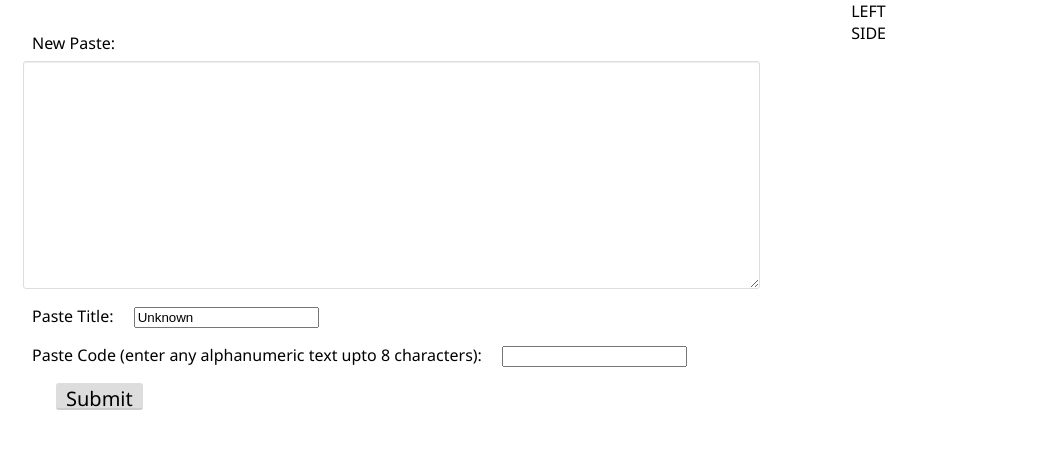
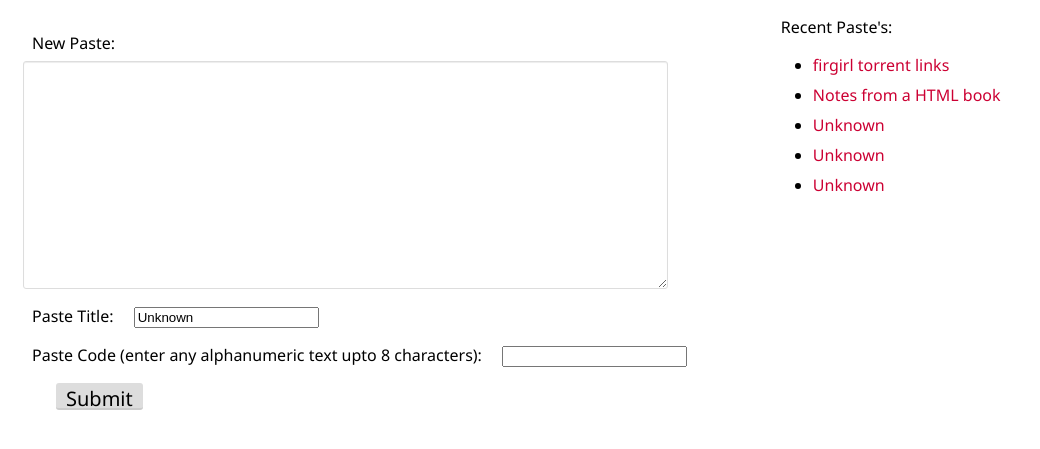
Before and after one commit to RahulPalve/ClipBoard-django-pastebin, a Django app: page / in a window 1280 px wide. Shown: the part 109-558 px from the top of the page, without its empty margins (0-1040 px from the left). Run offline with Django 3.2, Linux system fonts and the light colour scheme; data comes from the database, SQL or seed files in the repository; both versions use the stored data as it was after the commit.

Commit message:
Added Recent Paste and minimised CSS

```diff
--- a/todoapp/static/css/todoapp.css
+++ b/todoapp/static/css/todoapp.css
@@ -1,27 +1,70 @@
 body{
     margin: 0%;
     font-family: "segoe ui","trebuchet MS","Lucida Sans Unicode","Lucida Sans",Sans-Serif;
-}
-a{
-    text-decoration: none;
-}
-a.npaste{
-    color: #fff;
-}
-
+    }
 header{
     background: #013d61;
     color: #fff;
     padding: 0.5em 1em 0.5em 1em;
-}
+    }
+    .new_paste{
+    background: #61ba65;
+    width: 6em;
+    padding: 0.5em 1em 0.5em 1em;
+    border-radius: 0.5em;
+    }
+article{
+    min-width: 4em;
+    width: 80%;
+    }
+.main{
+    margin: 1em;
+    float: left;
+    width: 70%;
+    }
+.asideleft{
+    margin: 1em;
+    box-align: left;
+    float: left;
+    width: 30%;
+    }
+#id_text{
+    height: 228px;
+    resize: horizontal;
+    background-color: #fff;
+    border: 1px solid #ddd;
+    border-radius: 3px;
+    box-shadow: inset 0 1px 1px rgba(0,0,0,.075);
+    box-sizing: border-box;
+    display: block;
+    overflow: hidden;
+    overflow-wrap: break-word;
+    font-size: 13px;
+    min-height: 200px;
+    line-height: 21px;
+    width: 90%;
+    margin: 0.5em;
+    padding: 8px 12px;
+    }
+
+
 h1{
     margin: 0.5%;
 
 }
-h1.h1title{
-    font-weight: 550;
-    font-size: 20px;
-}
+    h1.h1title{
+        font-weight: 550;
+        font-size: 20px;
+    }
+a{
+    text-decoration: none;
+    }
+    a.npaste{
+        color: #fff;
+    }
+    a.ali{
+        color: #C03;
+    }
 button{
     background-color: #ddd;
     border-bottom: 2px solid #ccc;
@@ -50,49 +93,6 @@ label{
     font-weight: 550;
     margin: 1em;
 }
-
-.new_paste{
-    background: #61ba65;
-    width: 6em;
-    padding: 0.5em 1em 0.5em 1em;
-    border-radius: 0.5em;
-
-
-
+li{
+    margin: 0.5em;
 }
-article{
-
-    min-width: 4em;
-    width: 80%;
-}
-.asideleft{
-
-    box-align: left;
-    float: left;
-    width: 30px;
-
-}
-#id_text{
-    height: 228px;
-    resize: horizontal;
-    background-color: #fff;
-    border: 1px solid #ddd;
-    border-radius: 3px;
-    box-shadow: inset 0 1px 1px rgba(0,0,0,.075);
-    box-sizing: border-box;
-    display: block;
-    overflow: hidden;
-    overflow-wrap: break-word;
-    font-size: 13px;
-    min-height: 200px;
-    line-height: 21px;
-    width: 90%;
-    margin: 0.5em;
-    padding: 8px 12px;
-
-}
-.main{
-    margin: 1em;
-    float: left;
-    width: 80%;
-}
--- a/todoapp/templates/index.html
+++ b/todoapp/templates/index.html
@@ -16,7 +16,13 @@
     </article>
 
     <aside>
-        <div class="asideleft">LEFT SIDE</div>
+        <div class="asideleft"><label>Recent Paste's:</label>
+        <ul>
+            {% for todo in todos %}
+            <li><a class="ali", href="http://127.0.0.1:8000/p/{{todo.link_code}}">{{todo.title}}</a></li>
+        {% endfor %}
+        </ul>
+        </div>
     </aside>
 
 </body>
--- a/todoapp/views.py
+++ b/todoapp/views.py
@@ -4,7 +4,8 @@ from .forms import todoForm
 
 
 def index(request):
-    todos=Todo.objects.all()
+    todos=Todo.objects.order_by('-date')[:8]
+
     form=todoForm()
     if request.method=="POST":
         form=todoForm(request.POST)
```
Also changed, not shown: db.sqlite3.
